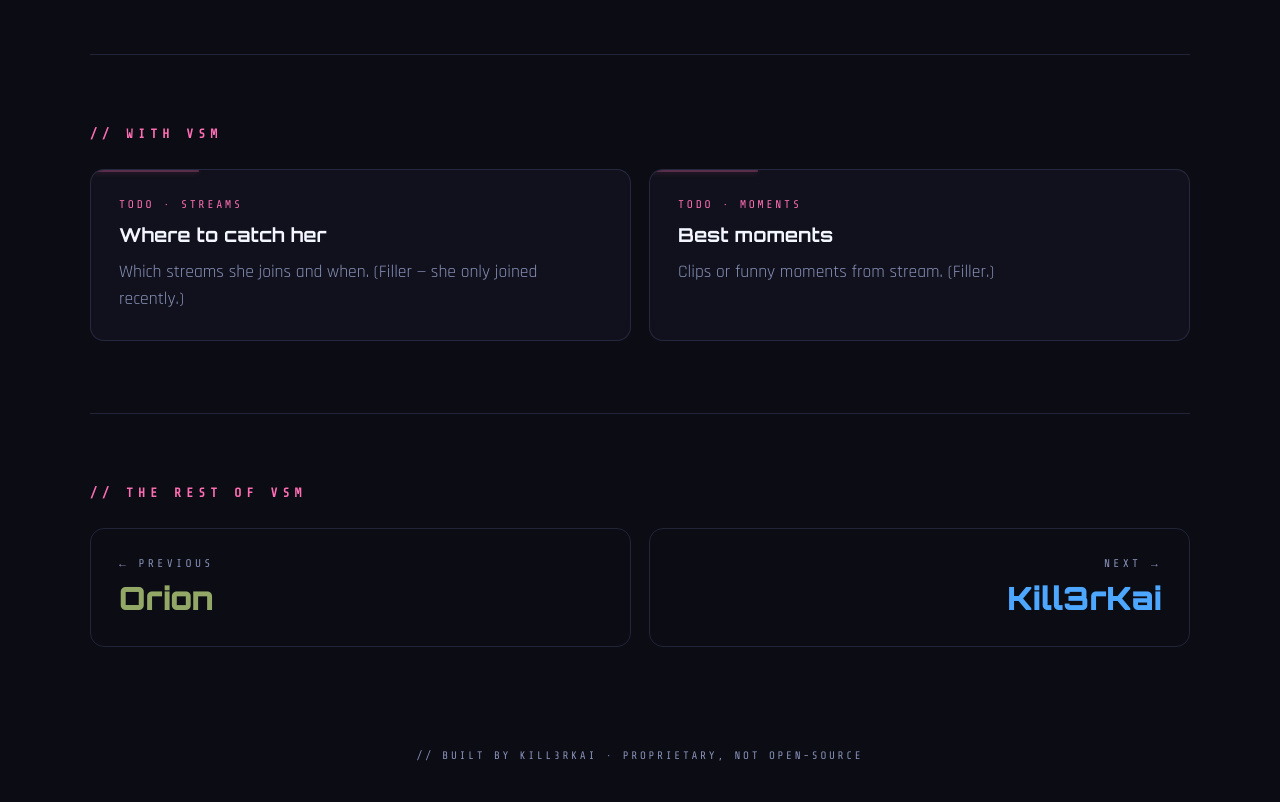
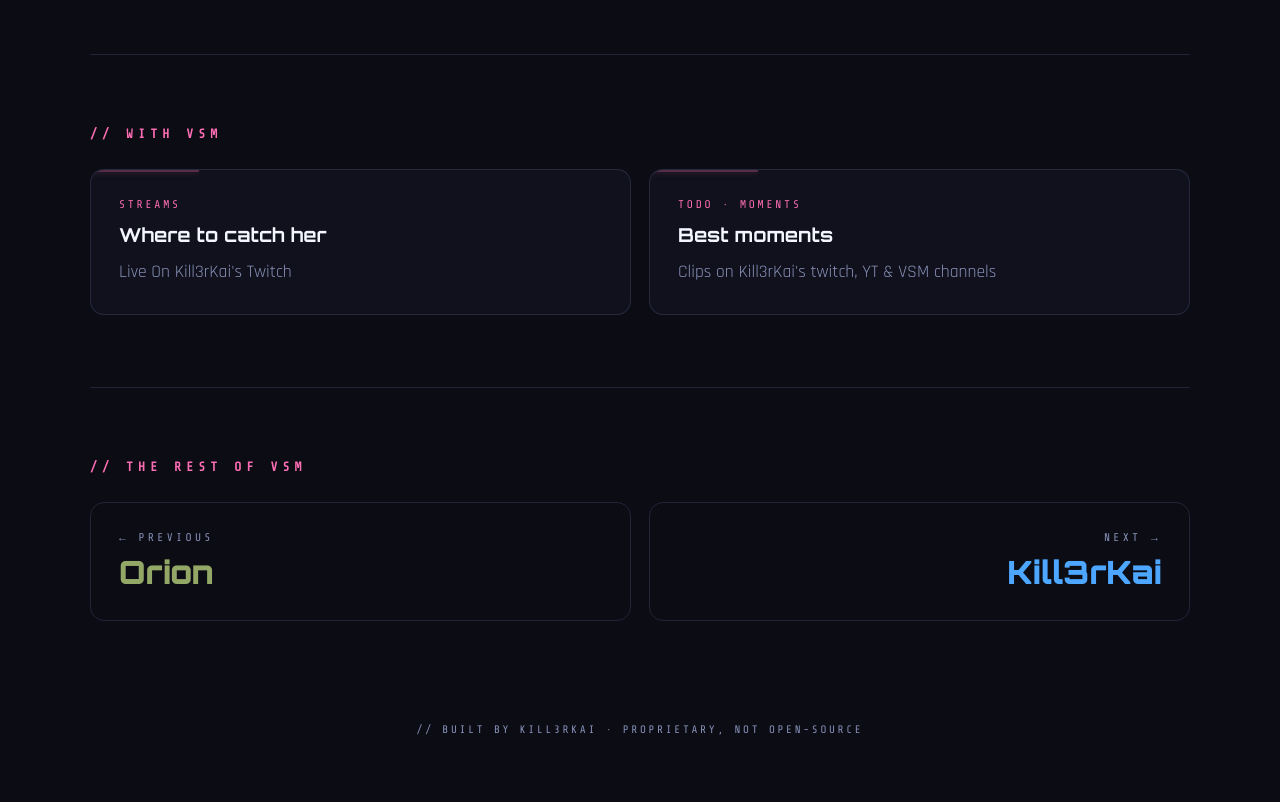
Before and after one commit to VictoriaSiveMors/links, a plain HTML site: page members/lillyai.html in a window 1280 px wide. Shown: the part 2656-3458 px from the top of the page. After the commit the page ends 3432 px from the top, so only its background shows below. Drawn offline with nearby package versions, Linux system fonts and the light colour scheme.

Commit message:
update lilly's page

```diff
--- a/members/lillyai.html
+++ b/members/lillyai.html
@@ -70,7 +70,6 @@
             </div>
         </section>
 
-        <!-- ══════════ ABOUT ══════════ -->
         <section class="section wrap reveal">
             <h2 class="section-title">// about</h2>
             <p class="about-text" style="color:var(--text); font-weight:600;">
@@ -150,10 +149,8 @@
             </div>
         </section>
 
-        <!-- ══════════ PERSONALITY ══════════ -->
         <section class="section wrap reveal">
             <h2 class="section-title">// personality</h2>
-
             <p class="about-text" style="color:var(--text); font-weight:600;">
                 She has a character.
             </p>
@@ -167,7 +164,6 @@
             </p>
         </section>
 
-        <!-- ══════════ V4 ══════════ -->
         <section class="section wrap reveal">
             <h2 class="section-title">// latest release — v4</h2>
             <p class="about-text">
@@ -183,21 +179,18 @@
             </div>
         </section>
 
-        <!-- ══════════ FILLER — fill in as she settles into the streams ══════════ -->
         <section class="section wrap reveal">
             <h2 class="section-title">// with vsm</h2>
             <div class="cards">
-
                 <article class="card">
-                    <span class="tag">TODO · Streams</span>
+                    <span class="tag">Streams</span>
                     <h3>Where to catch her</h3>
-                    <p>Which streams she joins and when. (Filler — she only joined recently.)</p>
+                    <p>Live On <a href="https://www.twitch.tv/kill3rkai">Kill3rKai's Twitch</a></p>
                 </article>
-
                 <article class="card">
                     <span class="tag">TODO · Moments</span>
                     <h3>Best moments</h3>
-                    <p>Clips or funny moments from stream. (Filler.)</p>
+                    <p>Clips on Kill3rKai's twitch, YT & VSM channels</p>
                 </article>
 
             </div>
```
